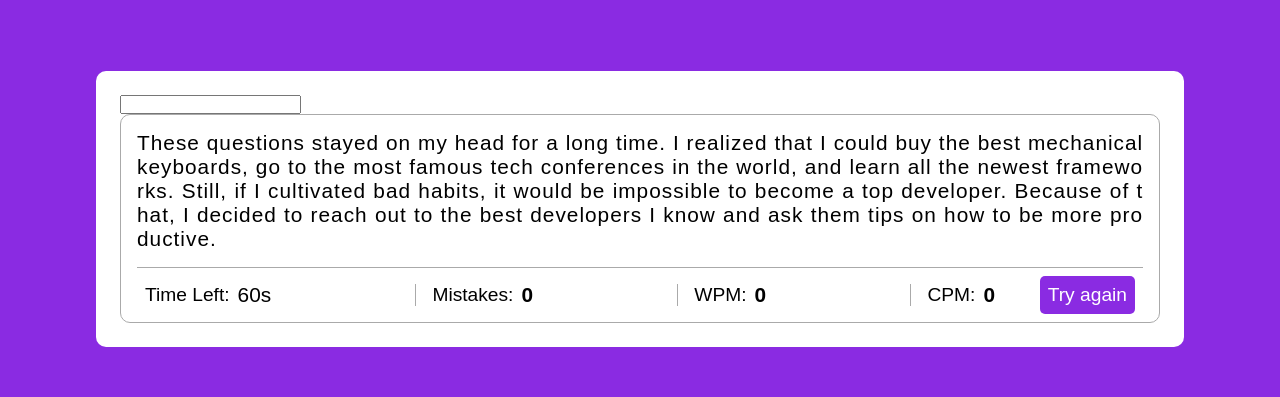
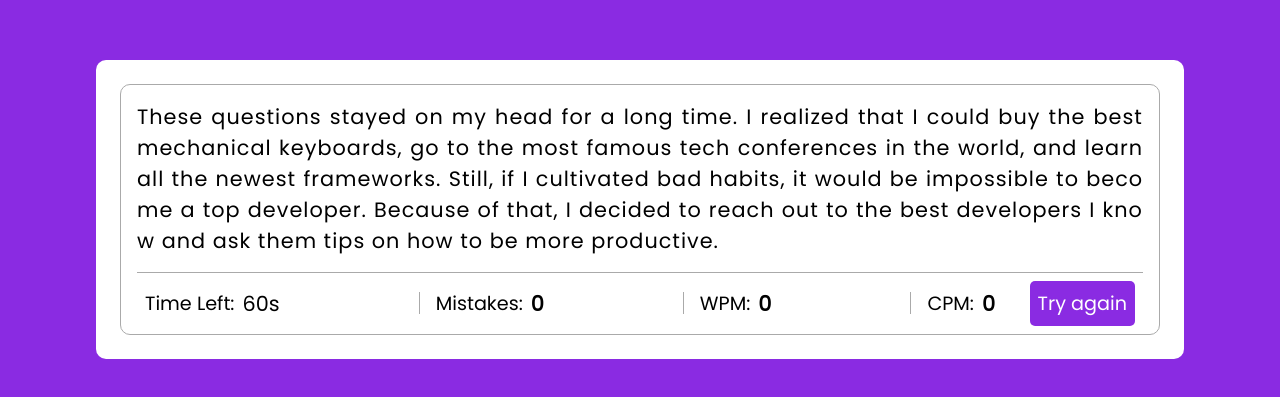
Before and after one commit to B-lovedth/Typing-speed-test, a plain HTML site: page index.html in a window 1280 px wide. Shown: the part 191-588 px from the top of the page. Drawn offline with Linux system fonts and the light colour scheme.

Commit message:
Changed font

```diff
--- a/style.css
+++ b/style.css
@@ -2,7 +2,7 @@
     margin:0;
     padding:0;
     box-sizing: border-box;
-    font-family: sans-serif;
+    font-family: "Poppins","Gill sans MT";
 }
 ul{
     list-style: none;
@@ -13,6 +13,10 @@ body{
     align-items: center;
     justify-content: center;
     background:blueviolet;
+}
+.input-field{
+    position:absolute;
+    z-index:-1;
 }
 .wrapper{
     background:#fff;
```
